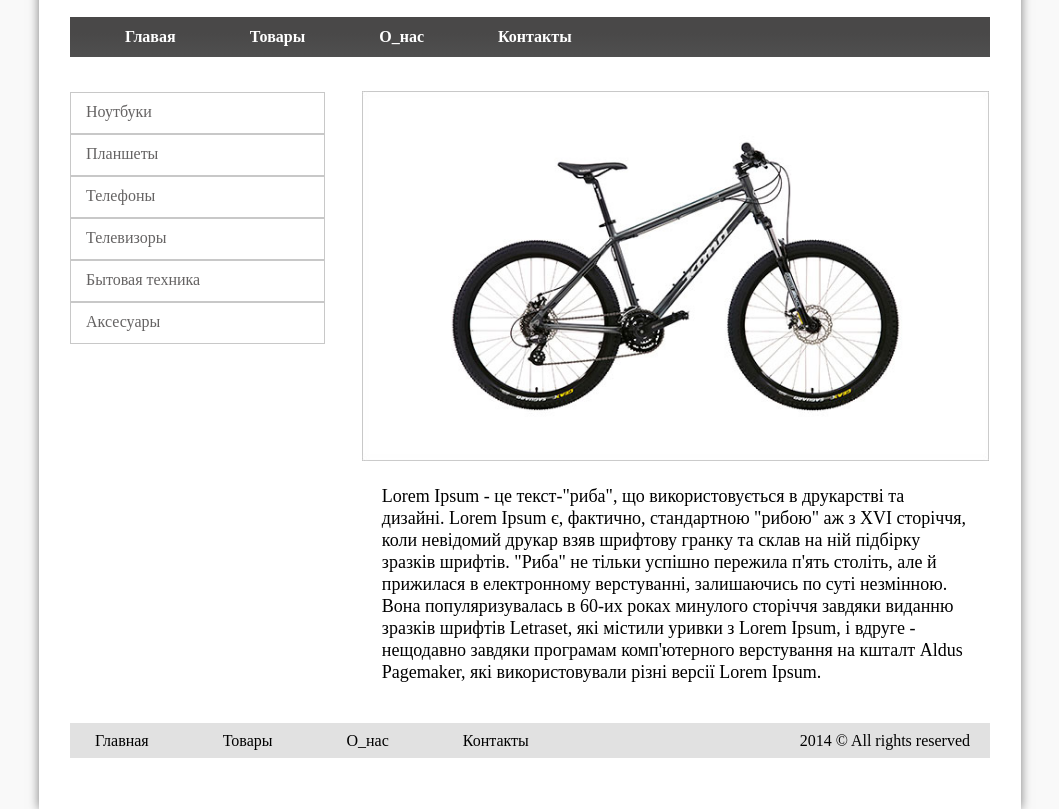
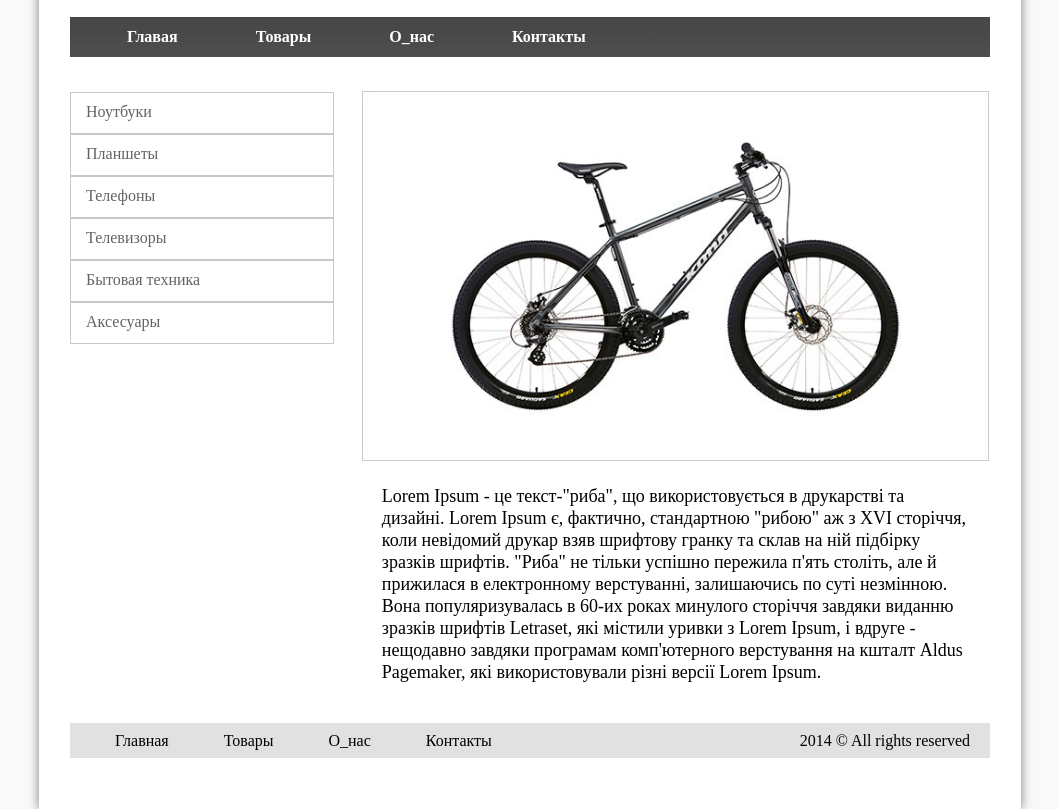
Before and after one commit to sergiyburlaka/sergiyburlaka.github.io, a plain HTML site: page html-hw-2/index.html in a window 1280 px wide. Shown: the part 123-932 px from the top of the page, without its empty margins (110-1169 px from the left). Drawn offline with Linux system fonts and the light colour scheme.

Commit message:
feedback 20.03.2017

```diff
--- a/html-hw-2/css/style.css
+++ b/html-hw-2/css/style.css
@@ -54,10 +54,11 @@ ul.menu-horiz li{
 	line-height: 40px;
 	list-style-type: none;
 	display:inline-block;
-    margin-right: 5px;
-    border: 0px solid #000;
+	margin-right: 5px;
+	cursor: pointer;
+	border-left: 1px solid rgba(249, 249, 249, 0);
+	border-right: 1px solid rgba(249, 249, 249, 0);
 
-	cursor: pointer;
 
 }
 ul.menu-horiz a{
@@ -65,6 +66,8 @@ ul.menu-horiz a{
 	text-decoration: none;
 	display:inline-block;
 	padding: 0 30px 0 35px;
+	border-left: 1px solid rgba(249, 249, 249, 0);
+	border-right: 1px solid rgba(249, 249, 249, 0);
 }
 ul.menu-horiz a:hover{
 	background: #3b3b3b;
@@ -94,9 +97,8 @@ ul.menu-horiz a:hover{
 	border: 0px solid #000;
 }
 ul.menu-left {
-	margin:  15px 0 0 30px;
+	padding: 15px 0 0 30px;
 	border: 0px solid #c8c8c8;
-
 }
 
 ul.menu-left li{
@@ -106,21 +108,17 @@ ul.menu-left li{
 
 ul.menu-left a {
 	list-style-type: none;
-	display: inline-block;
+	display: block;
 	border: 1px solid #c8c8c8;
 	height: 20px;
-	width: 90%;
 	padding: 10px 0px 10px 15px;
 	text-decoration: none;
 	color: #656363;
 }
 ul.menu-left a:hover {
-	display: inline-block;
-	width:88%;
-	margin: 0 20px 0 0;
-	padding: 10px 0px 10px 21px;
-	background: #f9f9f9;
-	text-decoration: none;
+	display: block;
+	padding: 10px 0px 10px 25px;
+
 }
 
 
@@ -130,23 +128,46 @@ ul.menu-left a:hover {
 	color: #000;
 
 }
-#footer{
-	clear: both;
-
-
-}
 .footer{
 	background: #e1e1e1;
 	margin:  30px 30px 50px 30px;
 	height: 35px;
-
+	clear: both;
 }
 
-.menu_footer{
+.footer div {
+	float: right;
+}
 
+
+.footer ul li {
 	float: left;
+	margin: 9px 0 0 10px;
+	padding: 0 40px 0 5px;
+}
+.footer ul {
+	float: left;
+	list-style: none;
+	padding-left: 30px;
+}
 
-	}
+
+.clearfix a{
+	text-decoration: none;
+	color: #000000;
+}
+
+.clearfix a:hover{
+	text-decoration:underline;
+	color: #000000;
+}
+
+
+.clearfix::after {
+	display: block;
+	content: '';
+	clear: both;
+}
 
 #copyright{
 	line-height: 35px;
@@ -154,26 +175,3 @@ ul.menu-left a:hover {
 	float: right;
 
 }
-
-
-ul.nav-footer{
-	margin: 9px 0 0 10px;
-	padding: 0 10px 0 10px;
-
-}
-ul.nav-footer li{
-	list-style-type: none;
-	display:inline;
-    margin-right: 5px;
-    border: 0px solid #000;
-    padding: 0 60px 0 5px;
-}
-.nav-footer a{
-	text-decoration: none;
-	color: #000000;
-}
-
-.nav-footer a:hover{
-	text-decoration:underline;
-	color: #000000;
-}
--- a/html-hw-2/index.html
+++ b/html-hw-2/index.html
@@ -42,22 +42,19 @@
 			<li><a href="#">Аксесуары</a></li>
 		</ul>
 	</div>
-	<div id="footer">
-		<div class="footer">
-			<div class="menu_footer">
-				<ul class="nav-footer">
+	<div class="footer  clearfix">
+				<ul class="clearfix">
 					<li><a href="#">Главная</a></li>
 					<li><a href="#">Товары</a></li>
 					<li><a href="#">О_нас</a></li>
 					<li><a href="#">Контакты</a></li>
 				</ul>
-			</div>
 			<div id="copyright">
 				<span>2014 © All rights reserved</span>
 			</div>
-		</div>
+
 	</div>
-<div style="clear: both;"></div>
+
 </div>
 
 
```
